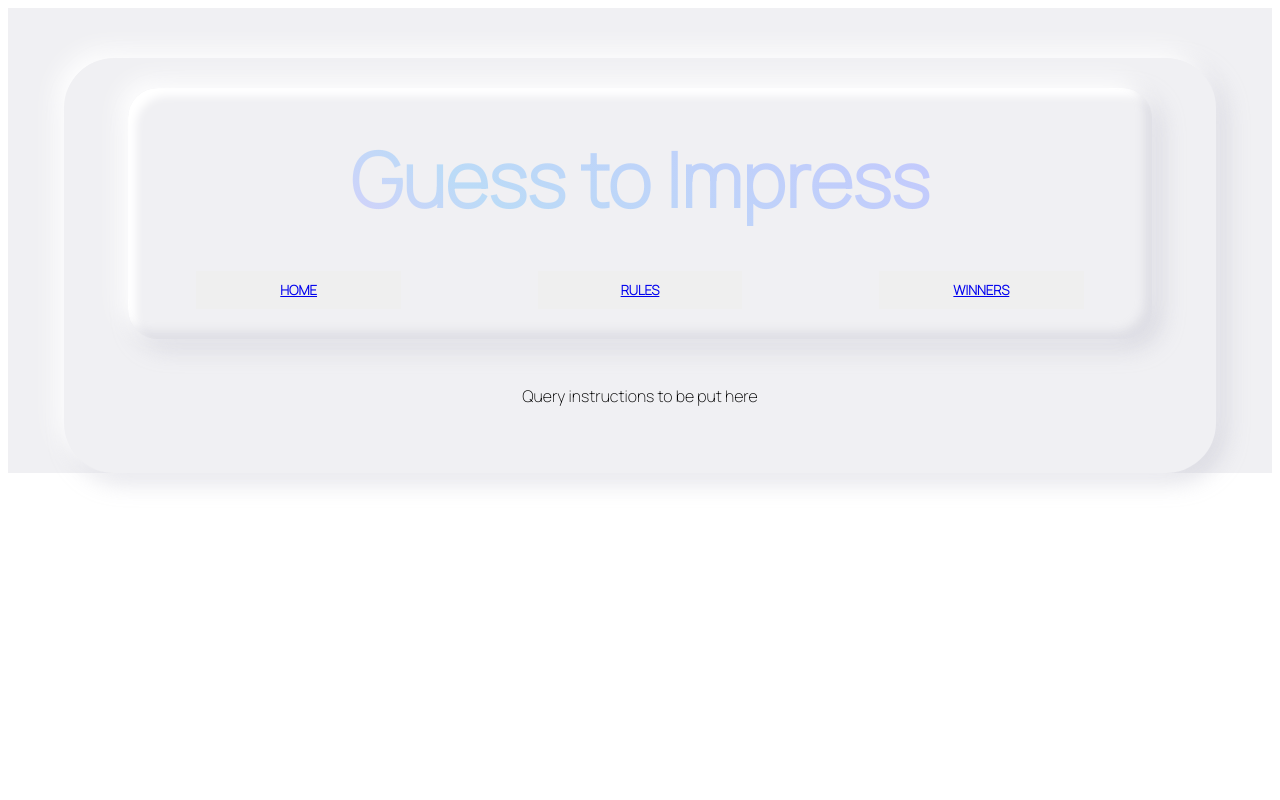
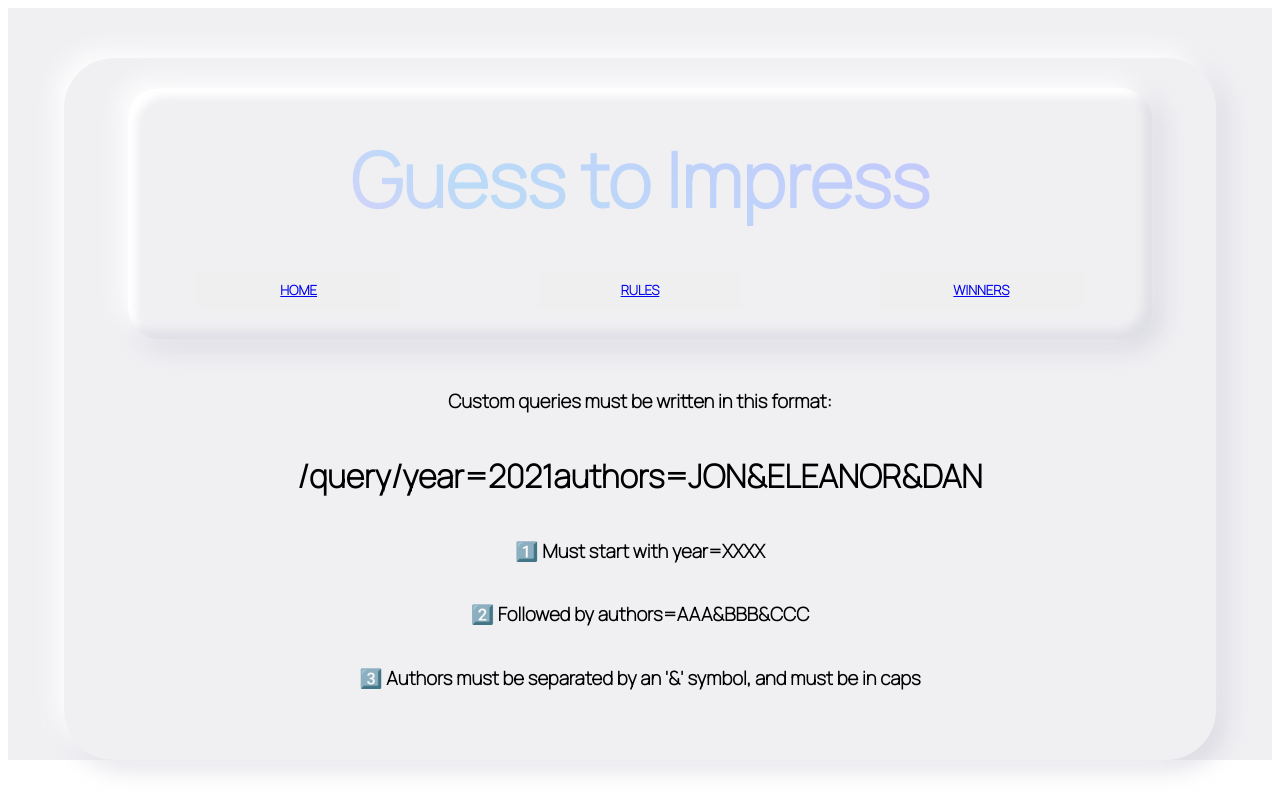
Before and after one commit to curlyfriesplease/guesstoimpress, a React (Create React App) app: page /query in a window 1280 px wide. Built offline with nearby package versions, Linux system fonts and the light colour scheme; no server answers; what aws-amplify would draw is missing.

Commit message:
Working now

```diff
--- a/src/App.js
+++ b/src/App.js
@@ -1,7 +1,6 @@
-import React, { useEffect, useState } from 'react';
+import React, { useState } from 'react';
 import './App.css';
-import { Amplify, API, graphqlOperation } from 'aws-amplify';
-import { listPredictions } from './graphql/queries';
+import { Amplify } from 'aws-amplify';
 import { BrowserRouter, Routes, Route } from 'react-router-dom';
 import awsExports from './aws-exports';
 
@@ -33,7 +32,10 @@ function App() {
           <Route path="query" exact element={<NoQueryMessage />} />
           <Route
             path="query/*"
-            element={<Query setPredictions={setPredictions} />}
+            element={<Query
+              setPredictions={setPredictions}
+              predictionData={predictions}
+              />}
           />
           <Route path="rules" element={<Rules />} />
           <Route path="winners" element={<Winners />} />
--- a/src/views/query.js
+++ b/src/views/query.js
@@ -1,15 +1,26 @@
-import React, { useEffect, useState } from 'react';
+import React, { useEffect, useState, useMemo } from 'react';
 import '../App.css';
 import { fetchAllPredictionsByAuthorAnddYearWithoutStateUpdate } from '../components/queries';
+import { ListDiv } from '../components/guesses'
 
-export const NoQueryMessage = () => <p>Query instructions to be put here</p>;
+export const NoQueryMessage = () => (
+      <>
+        <h3>Custom queries must be written in this format:</h3>
+        <h1>/query/year=2021authors=JON&ELEANOR&DAN</h1>
+        <h3>1️⃣ Must start with year=XXXX</h3>
+        <h3>2️⃣ Followed by authors=AAA&BBB&CCC</h3>
+        <h3>3️⃣ Authors must be separated by an '&' symbol, and must be in caps</h3>
+      </>
+    )
 
-export const Query = ({ setPredictions }) => {
+export const Query = ({ setPredictions, predictionData }) => {
   const [queryYear, setQueryYear] = useState('');
   const [queryAuthors, setQueryAuthors] = useState([]);
-  const documentURL = document.URL;
+  const documentURL =  useMemo(() => document.URL, [])
+
 
   useEffect(() => {
+    setPredictions([]);
     console.log(`documentURL: ${documentURL}`);
     const url = documentURL.substring(documentURL.lastIndexOf('/') + 1);
     const year = url.substring(url.indexOf('year') + 5).substring(0, 4);
@@ -23,10 +34,9 @@ export const Query = ({ setPredictions }) => {
       console.dir(queryAuthors);
 
       let allPromises = [];
-
       for (let x = 0; x < queryAuthors.length; x++) {
         allPromises.push(
-          new Promise((resolve, reject) => {
+          new Promise((resolve) => {
             console.log(`🤌🤌🤌 trying to query for ${queryAuthors[x]}`);
             const promiseResult =
               fetchAllPredictionsByAuthorAnddYearWithoutStateUpdate(
@@ -34,33 +44,25 @@ export const Query = ({ setPredictions }) => {
                 queryYear
               );
             setTimeout(() => {
-              console.log('promiseResult');
-              console.dir(promiseResult);
               resolve(promiseResult);
             }, 1000);
           })
         );
       }
 
-      console.log('🥳🥳🥳 ALL PROMISES');
-      console.dir(allPromises);
       let shinyNewArray = [];
+      let flattenedArray = []
 
-      const whoYouGonnaCall = await Promise.all([allPromises]);
-      whoYouGonnaCall.then(
-        // (res) => res.map((i) => shinyNewArray.push(i))
+      await Promise.all(allPromises)
+      .then(
         (values) => {
-          shinyNewArray.push(values);
+          values.map(function (item) { return shinyNewArray.push(item)})
         }
-      );
+      ).catch(err => console.log(err))
 
-      //   res[0].map((oneAuthor) => shinyNewArray.push(oneAuthor.result));
-      console.log('shiny new array: 😵‍💫😵‍💫😵‍💫😵‍💫');
-      console.dir(shinyNewArray);
-      console.dir(whoYouGonnaCall);
-      // console.log(data.flat());
-      // return data;
-      setPredictions(shinyNewArray);
+      flattenedArray = flattenedArray.concat(...shinyNewArray)
+      console.dir(flattenedArray)
+      setPredictions(flattenedArray)
     }
 
     fetchAllAuthors(queryAuthors, setPredictions);
@@ -72,6 +74,7 @@ export const Query = ({ setPredictions }) => {
         Filtered predictions from {queryAuthors.join(', ')} for the year{' '}
         {queryYear}
       </p>
+      <ListDiv predictionData={predictionData} />
     </>
   );
 };
```
Also changed, not shown: public/manifest.json.
